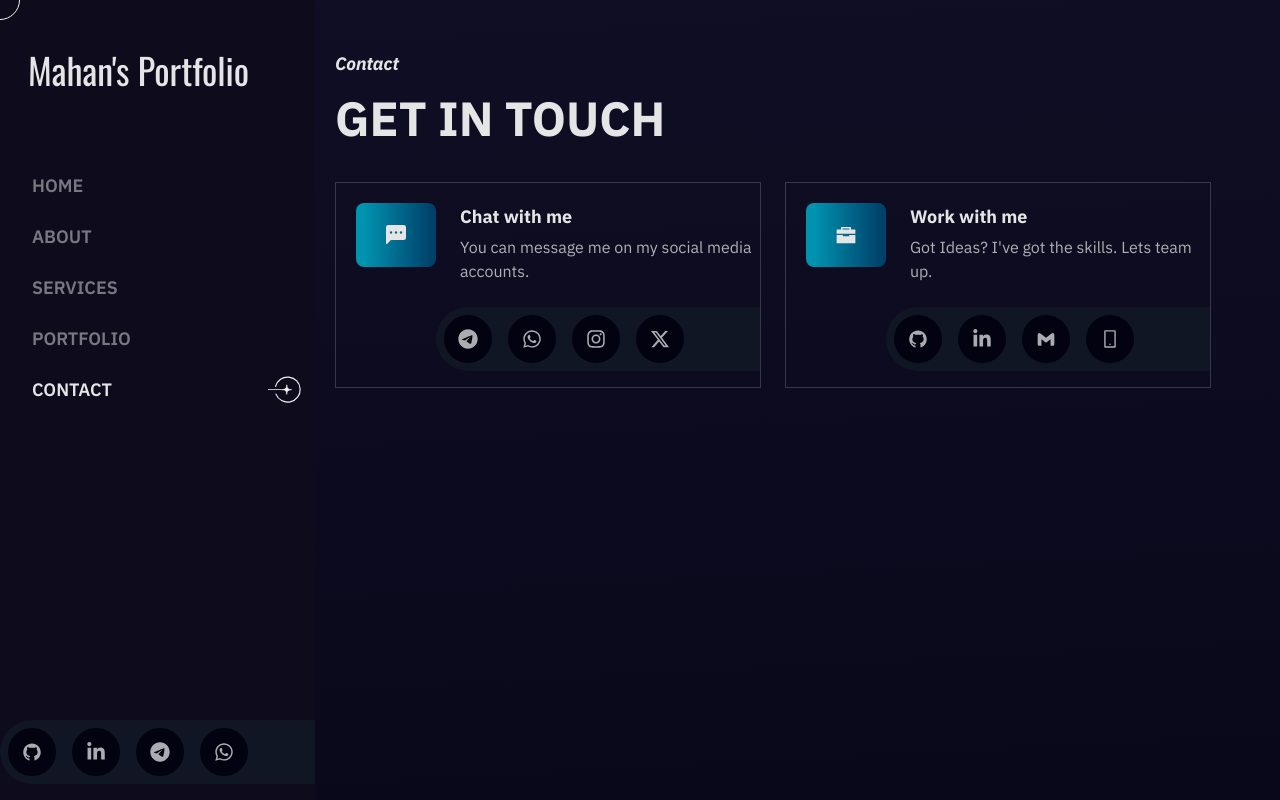
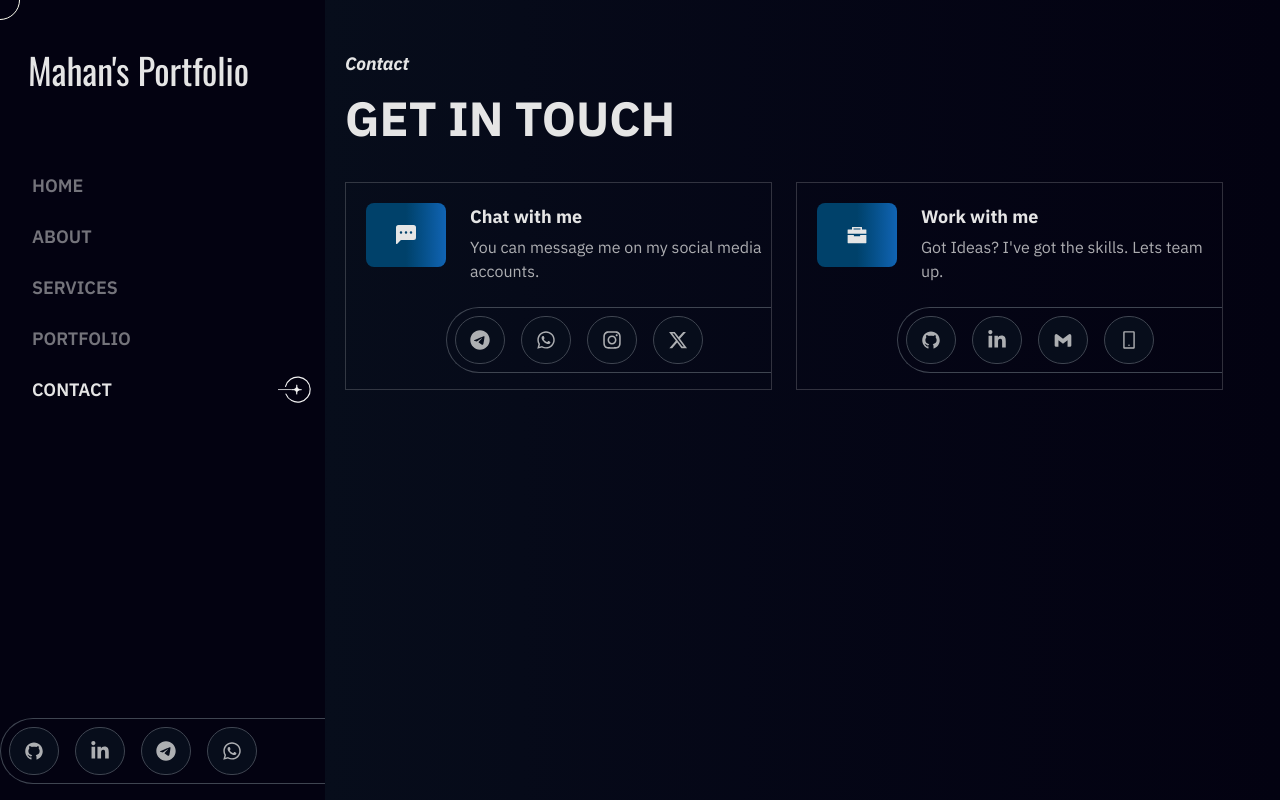
Before and after one commit to Mahaan10/personalPortfolio, a React (Vite) app: page /contact in a window 1280 px wide. Built offline with nearby package versions, Linux system fonts and the light colour scheme.

Commit message:
change some style...

```diff
--- a/src/components/About.jsx
+++ b/src/components/About.jsx
@@ -34,7 +34,7 @@ function About() {
           </Link>
         </button>
       </div>
-      <div className="w-[58%]">
+      <div className="w-[58%]" data-aos="fade-left" data-aos-duration="1500">
         <div className="max-w-[600px] mb-6">
           <p>
             I&apos;m a frontend developer based in Iran, passionate about
--- a/src/components/Contact.jsx
+++ b/src/components/Contact.jsx
@@ -34,7 +34,7 @@ function Contact() {
         <div className="flex items-center justify-center gap-x-6">
           <div className="flex flex-col">
             <div className="border border-neutral-200/20 pl-5 pt-5 flex">
-              <div className="w-20 h-16 bg-linear-270 from-5% from-indigo-dye to-90% to-blue-munsell rounded-lg flex items-center justify-center">
+              <div className="w-20 h-16 bg-linear-90 from-50% from-indigo-dye to-green-blue to-100%  rounded-lg flex items-center justify-center">
                 <BsChatLeftDotsFill className="w-5 h-5" />
               </div>
               <div className="flex flex-col gap-y-2">
@@ -48,7 +48,7 @@ function Contact() {
                   className="flex items-center justify-center py-4 w-full"
                   data-aos="fade-right"
                 >
-                  <div className="flex space-x-4 bg-[#101624] rounded-l-full p-2 w-full">
+                  <div className="flex space-x-4 bg-transparent border border-dark-grayish-blue border-r-0 rounded-l-full p-2 w-[325px]">
                     <Link className="group contact-link">
                       <FaTelegram className="text-xl" />
                       <span className="absolute left-10 font-bold opacity-0 group-hover:opacity-100 text-neutral-200 transition-opacity text-sm duration-300 hover:pr-1">
@@ -80,7 +80,7 @@ function Contact() {
           </div>
           <div className="flex flex-col gap-y-2">
             <div className="border border-neutral-200/20 pl-5 pt-5 flex">
-              <div className="w-20 h-16 bg-linear-270 from-5% from-indigo-dye to-90% to-blue-munsell rounded-lg flex items-center justify-center">
+              <div className="w-20 h-16 bg-linear-90 from-50% from-indigo-dye to-green-blue to-100%  rounded-lg flex items-center justify-center">
                 <IoBriefcaseSharp className="w-5 h-5" />
               </div>
               <div className="flex flex-col gap-y-2">
@@ -94,7 +94,7 @@ function Contact() {
                   className="flex items-center justify-center py-4 w-full"
                   data-aos="fade-right"
                 >
-                  <div className="flex space-x-4 bg-[#101624] rounded-l-full p-2 w-full">
+                  <div className="flex space-x-4 bg-transparent border border-dark-grayish-blue border-r-0 rounded-l-full p-2 w-[325px]">
                     <Link className="group contact-link">
                       <AiOutlineGithub className="text-xl" />
                       <span className="absolute left-10 font-bold opacity-0 group-hover:opacity-100 text-neutral-200 transition-opacity text-sm duration-300 hover:pr-1">
--- a/src/components/Dashboard.jsx
+++ b/src/components/Dashboard.jsx
@@ -5,7 +5,7 @@ function Dashboard() {
   return (
     <div className="h-screen flex text-neutral-200">
       <Sidebar />
-      <div className="flex-1 overflow-y-auto bg-linear-[177deg] from-0% from-chinese-black to-[190%] to-rich-black">
+      <div className="flex-1 overflow-y-auto bg-linear-90 from-0% from-black-currant to-100% to-rich-black">
         <div className="max-w-screen mx-auto flex flex-col">
           <Outlet />
         </div>
--- a/src/components/Home.jsx
+++ b/src/components/Home.jsx
@@ -70,7 +70,7 @@ function Home() {
           data-aos="zoom-in-up"
         >
           <div
-            className="absolute top-36 left-3 w-0.5 h-16 border-r border-neutral-200 opacity-60"
+            className="absolute top-36 left-3 w-0.5 h-16 border-r border-dark-grayish-blue opacity-60"
             data-aos="fade-right"
             data-aos-duration="1500"
           ></div>
@@ -87,7 +87,7 @@ function Home() {
             </li>
           </ul>
           <div
-            className="absolute bottom-36 left-3 w-0.5 h-16 border-r opacity-60 border-neutral-200"
+            className="absolute bottom-36 left-3 w-0.5 h-16 border-r opacity-60 border-dark-grayish-blue"
             data-aos="fade-left"
             data-aos-duration="1500"
           ></div>
--- a/src/components/Sidebar.jsx
+++ b/src/components/Sidebar.jsx
@@ -5,7 +5,7 @@ import { FaTelegram, FaLinkedinIn, FaWhatsapp } from "react-icons/fa6";
 
 function Sidebar() {
   return (
-    <div className="w-[315px] h-screen bg-black-russian flex flex-col transition-all duration-700 ease-in-out font-ibm text-lg">
+    <div className="w-[325px] h-screen bg-rich-black flex flex-col transition-all duration-700 ease-in-out font-ibm text-lg">
       <div className="pt-[50px] px-7 pb-7 font-header-title ">
         <Link to="/" className="text-4xl">
           Mahan&apos;s Portfolio
@@ -29,7 +29,7 @@ function Sidebar() {
         </li>
       </ul>
       <div className="flex items-center justify-center py-4 w-full">
-        <div className="flex space-x-4 bg-eerie-black rounded-l-full p-2 w-full">
+        <div className="flex space-x-4 bg-transparent border border-r-0 border-dark-grayish-blue rounded-l-full p-2 w-full">
           <Link className="group contact-link">
             <AiOutlineGithub className="text-xl" />
             <span className="absolute left-10 font-bold opacity-0 group-hover:opacity-100 text-neutral-200 transition-opacity text-sm duration-300 hover:pr-1">
--- a/src/index.css
+++ b/src/index.css
@@ -11,12 +11,15 @@
   --color-rich-black: #030211;
   --color-blue-munsell: #0093af;
   --color-green-blue: #1164b4;
+  --color-black-currant: #070d1b;
+  --color-test: #010B13;
   --color-eerie-black: #101624;
+  --color-dark-grayish-blue: #3f4551
 }
 
 @layer components {
   .contact-link {
-    @apply relative flex items-center justify-center px-3.5 h-12 rounded-full bg-rich-black  text-neutral-200/75 transition-all duration-300 ease-in-out hover:pr-20 hover:justify-baseline;
+    @apply relative flex items-center justify-center px-3.5 h-12 rounded-full bg-black-currant border border-dark-grayish-blue text-neutral-200/75 transition-all duration-300 ease-in-out hover:pr-20 hover:justify-baseline;
     /* #070d1b => link bg */
     /* #101624 => container bg */
   }
```
